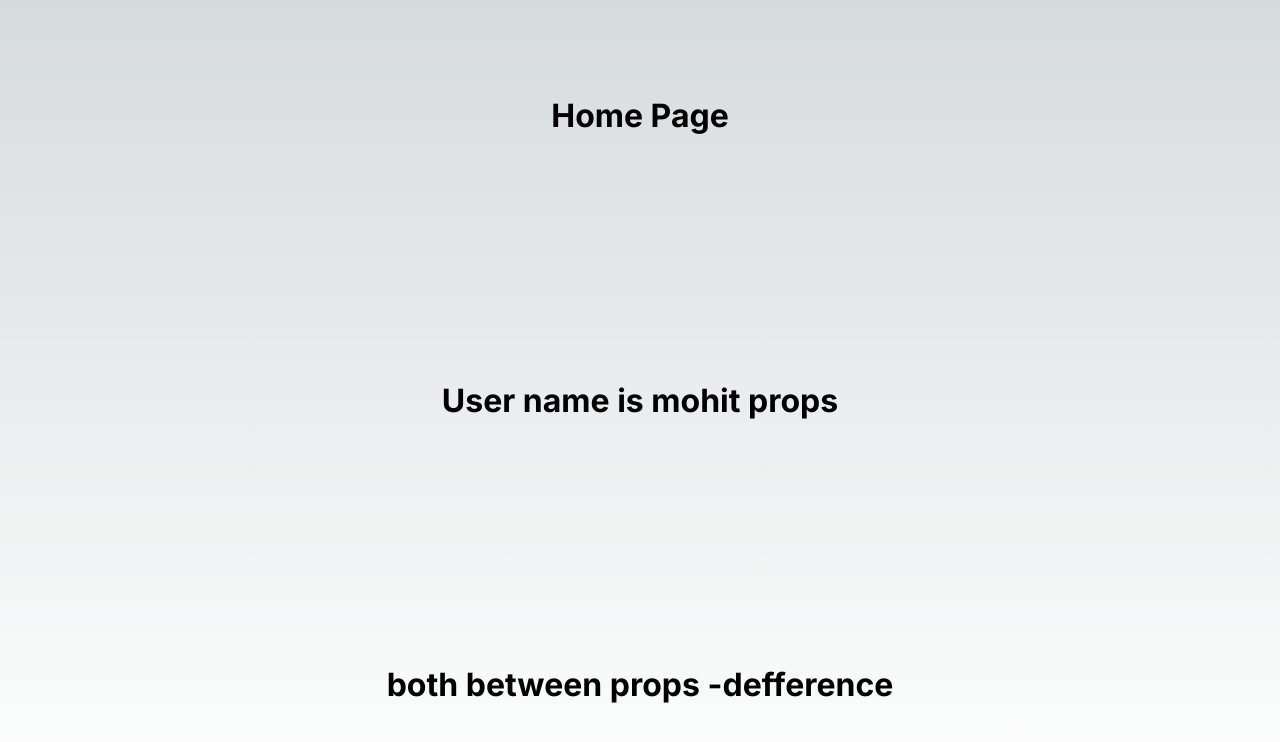
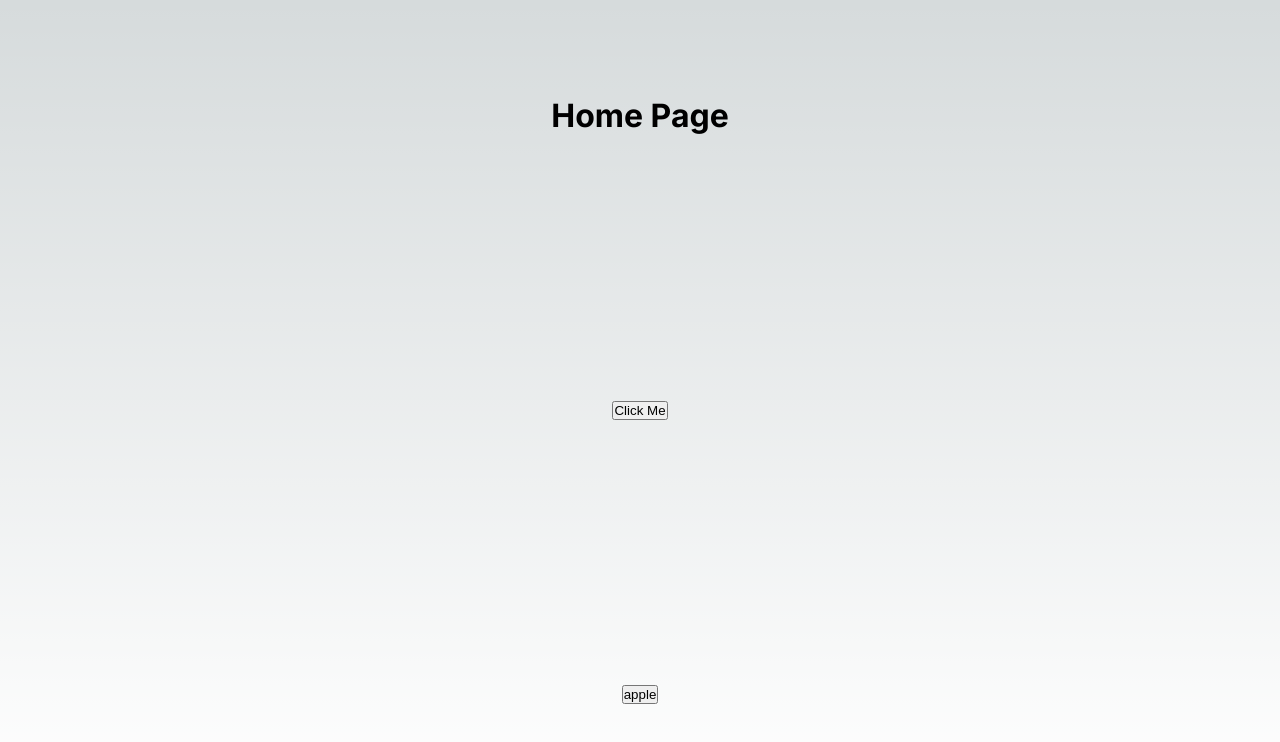
Before and after one commit to sharmasuper/NextJsSeries, a Next.js app: page / in a window 1280 px wide. Shown: the top 742 px of the page. Built offline with nearby package versions, Linux system fonts and the light colour scheme.

Commit message:
event use in Next js

```diff
--- a/src/app/page.js
+++ b/src/app/page.js
@@ -1,28 +1,20 @@
 
+'use client'
 import styles from "./page.module.css";
 
 export default function Home() {
+  function apple(data) {
+    alert(data)
+  }
   return (
     <main className={styles.main}>
     <h1>Home Page</h1>
-  <User name="mohit props"/>
 
-  <Mohit name="defference"/>
+ <button onClick={()=>alert("hello Next js")}>Click Me</button>
+  {/* if not write use client in top of component it give error * we always write on the top of component  if home component have any child who import in page.js we did'nt
+     need to write use client again and again
+  */}
+  <button   onClick={()=>apple("mango")}>apple</button>
     </main>
   );
 }
-
-  const User = (props) =>{
-  return (
-    <div>
-    <h1>User name is {props.name} </h1>
-    </div>
-  )
-}
-export const  Mohit = ({name}) =>{
-  return (
-    <div>
-     <h1>both between props -{name} </h1>
-    </div>
-  )
-}
```
